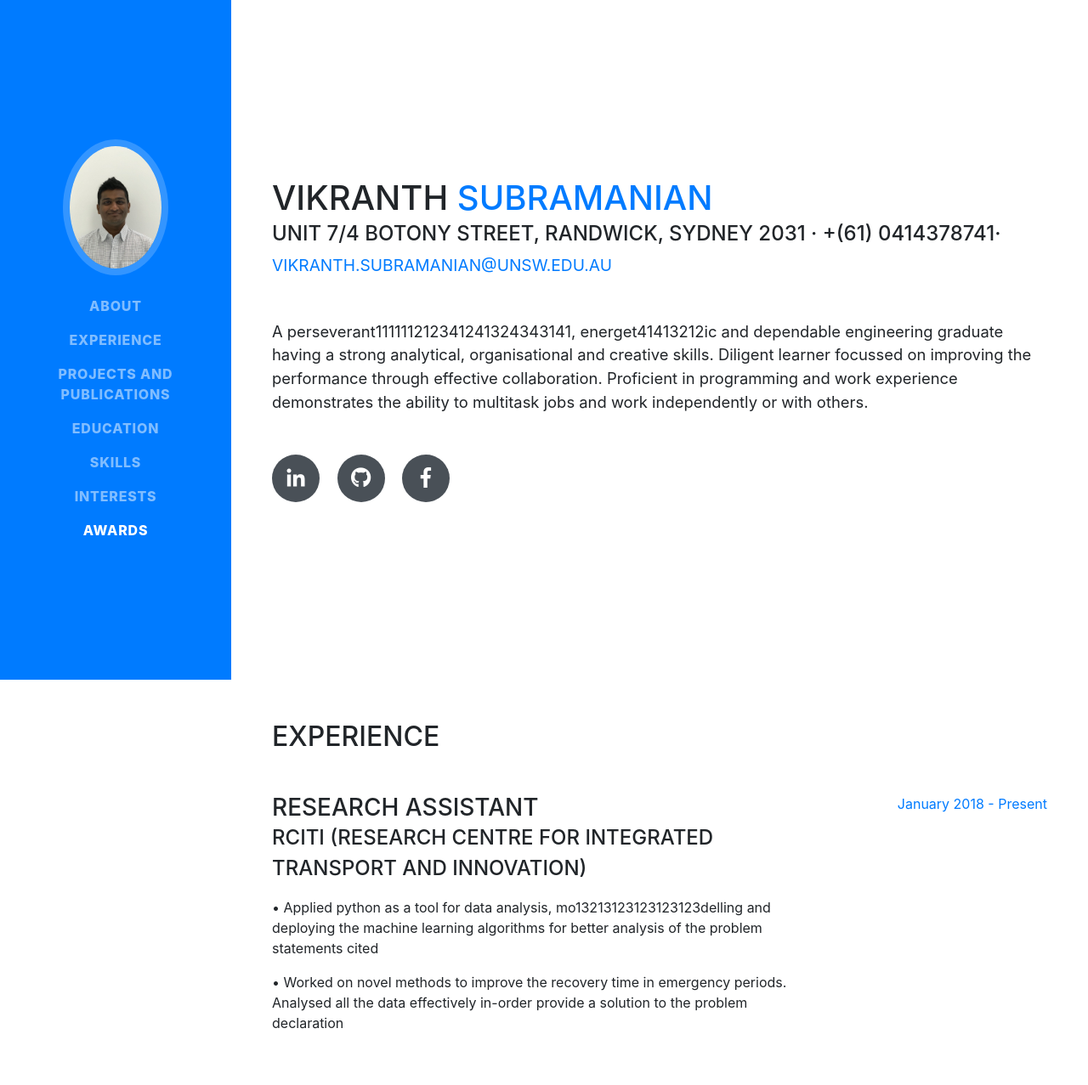
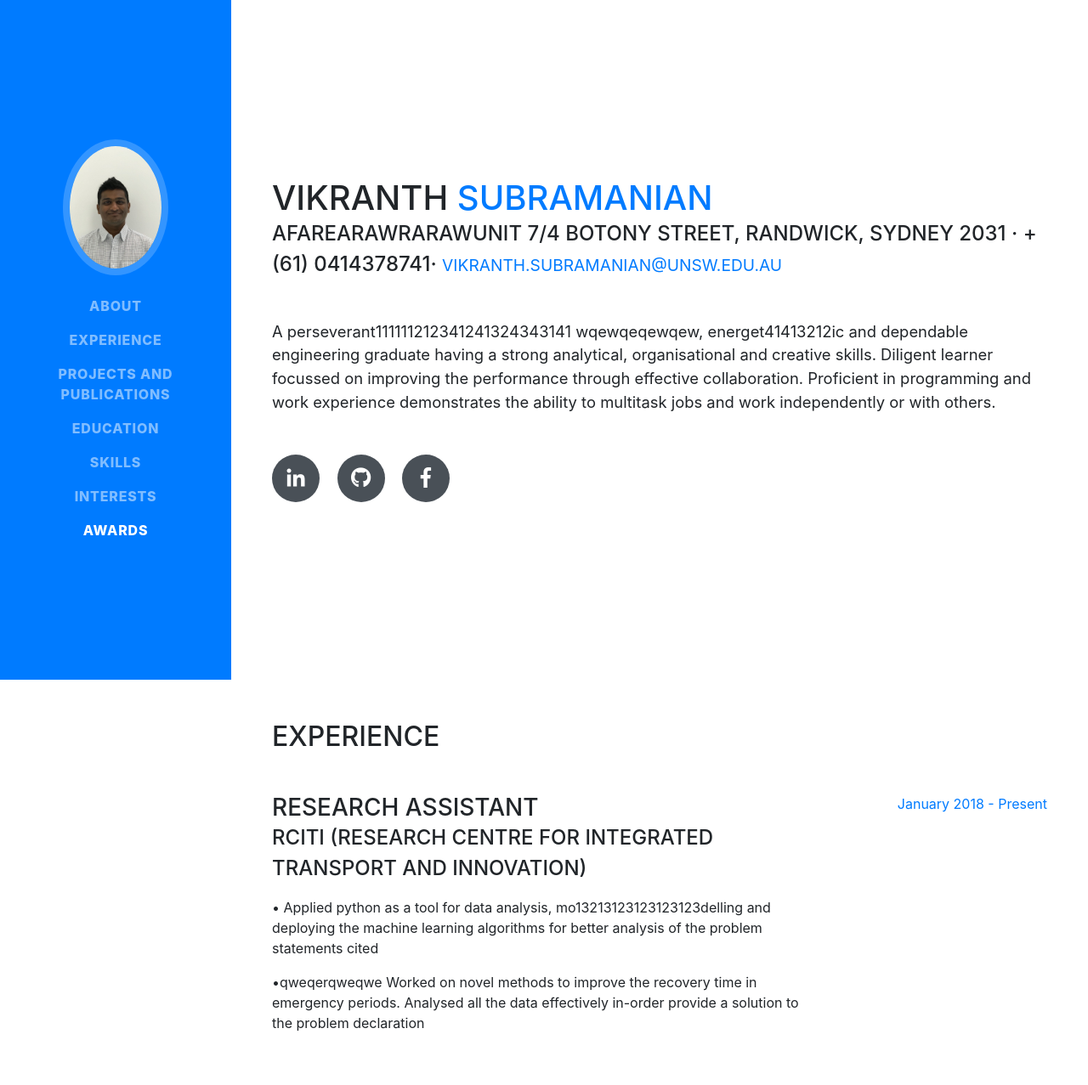
Before and after one commit to VikranthSubramanian/VikranthSubramanian.github.io, a website with bundled scripts: page index.html in a window 1280 px wide. Shown: the top 1277 px of the page at 85% size. Built offline with nearby package versions, Linux system fonts and the light colour scheme; a web font is replaced by a local one.

Commit message:
Update index.html

```diff
--- a/index.html
+++ b/index.html
@@ -65,10 +65,10 @@
           <h1 class="mb-0">VIKRANTH
             <span class="text-primary">SUBRAMANIAN</span>
           </h1>
-          <div class="subheading mb-5">Unit 7/4 Botony Street, Randwick, Sydney 2031 · +(61) 0414378741·
+          <div class="subheading mb-5">afarearawrarawUnit 7/4 Botony Street, Randwick, Sydney 2031 · +(61) 0414378741·
             <a href="mailto:vikranth.subramanian@unsw.edu.au"><small>vikranth.subramanian@unsw.edu.au</small></a>
           </div>
-          <p class="lead mb-5">A perseverant111111212341241324343141, energet41413212ic and dependable engineering graduate having a strong analytical, organisational and creative skills. Diligent learner focussed on improving the performance through effective collaboration. Proficient in programming and work experience demonstrates the ability to multitask jobs and work independently or with others.</p>
+          <p class="lead mb-5">A perseverant111111212341241324343141 wqewqeqewqew, energet41413212ic and dependable engineering graduate having a strong analytical, organisational and creative skills. Diligent learner focussed on improving the performance through effective collaboration. Proficient in programming and work experience demonstrates the ability to multitask jobs and work independently or with others.</p>
           <div class="social-icons">
             <a href="http://www.linkedin.com/in/vikranth-subramanian-893384ba">
               <i class="fab fa-linkedin-in"></i>
@@ -92,7 +92,7 @@
               <h3 class="mb-0">Research Assistant</h3>
               <div class="subheading mb-3">rCITI (Research Centre for Integrated Transport and Innovation)</div>
               <p>• Applied python as a tool for data analysis, mo13213123123123123delling and deploying the machine learning algorithms for better analysis of the problem statements cited</p>
-              <p>• Worked on novel methods to improve the recovery time in emergency periods. Analysed all the data effectively in-order provide a solution to the problem declaration</p>
+              <p>•qweqerqweqwe Worked on novel methods to improve the recovery time in emergency periods. Analysed all the data effectively in-order provide a solution to the problem declaration</p>
 
             </div>
             <div class="resume-date text-md-right">
@@ -148,7 +148,7 @@ one that is innovative and responsive to student needs.</p>
             <div class="resume-content mr-auto">
             <li>Creation of Data Centre Topologies using RYU and other opens source controllers</li>
             <li>Simulation of Antenna Radiation Patterns for the Ap213123plication of Signal Jamming</li>
-            <li>Video analytics for Crowd Segmentation</li>
+            <li>qVideo analytics for Crowd Segmentation</li>
             <li>Paper on “Tracking of Target Submarine using Extend13231ed Kalman Filter”- Published in Springer Singapore-2016</li>
             <li>Paper on “A novel fuzzy-based approach for multiple target detection in MIMO radar” ICACC India-2017. Finally it has figured out</li>
 
```
